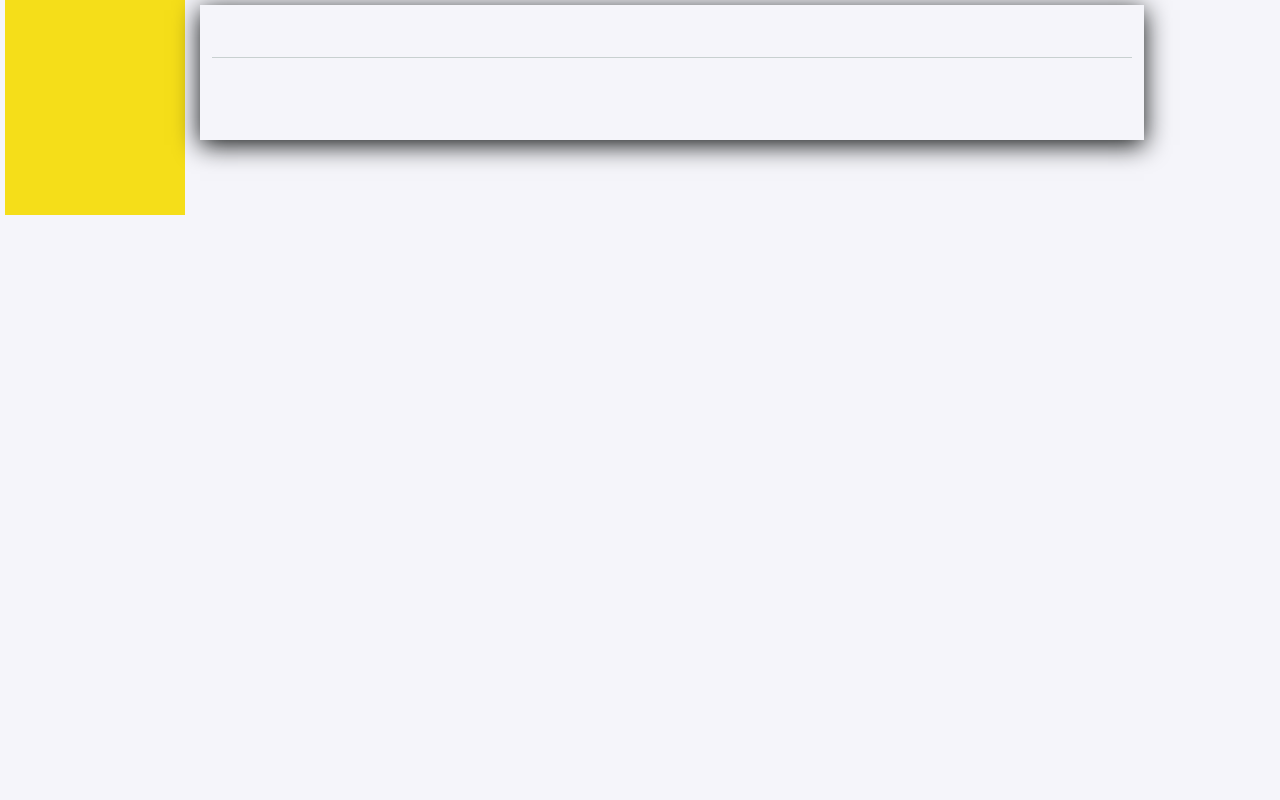
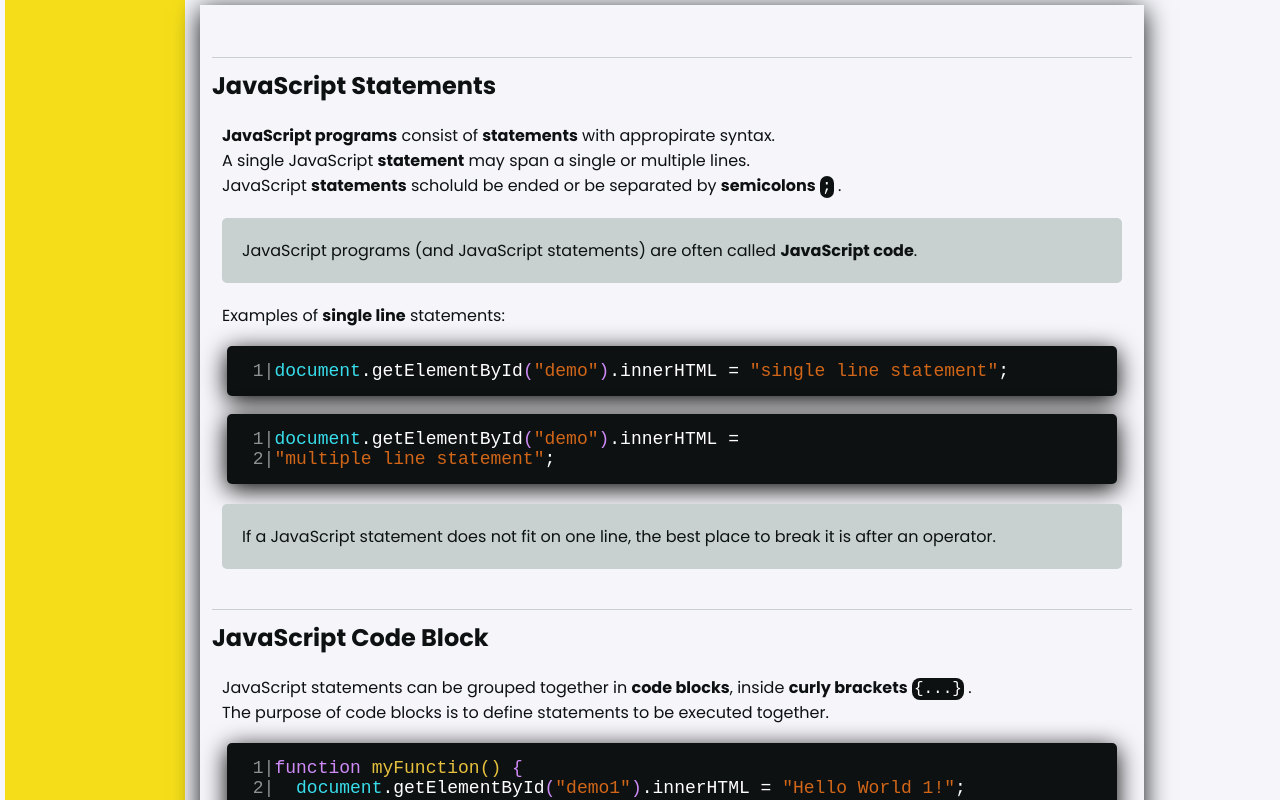
Before and after one commit to MateuszBryczek/Front-end_Template, a React (Create React App) app: page /JavaScript/JavaScriptBasics in a window 1280 px wide. Shown: the part 4740-5540 px from the top of the page. Before the commit the page ends 4955 px from the top, so only its background shows below. Built offline with nearby package versions, Linux system fonts and the light colour scheme.

Commit message:
added "JS Statements" content for JS Page1

```diff
--- a/src/features/JsPage/Pages/Page1.js
+++ b/src/features/JsPage/Pages/Page1.js
@@ -16,7 +16,7 @@ export const Page1 = () => (
         <Article>
             <SectionHeader>Writing JavaScript Code</SectionHeader>
 <Section>
-JavaScript codes should be writen inside the <Highlighted>&lt;script&gt;</Highlighted> element.
+JavaScript codes should be writen inside the <Highlighted>{`<script>`}</Highlighted> element.
 <CodeSpace>
 {`
 1|<script>
@@ -28,15 +28,15 @@ JavaScript codes should be writen inside the <Highlighted>&lt;script&gt;</Highli
 Old JavaScript examples may use a type attribute: <b>&lt;script type="text/javascript"&gt;</b> .
 The type attribute is not required. JavaScript is the default scripting language in HTML.
 </Hint>
-But where you should put the <Highlighted>&lt;script&gt;</Highlighted> element? It can be either placen in the <Highlighted>&lt;head&gt;</Highlighted> , in the <Highlighted>&lt;body&gt;</Highlighted> or both.
+But where you should put the <Highlighted>{`<script>`}</Highlighted> element? It can be either placen in the <Highlighted>{`<head>`}</Highlighted> , in the <Highlighted>{`<body>`}</Highlighted> or both.
 </Section>
 
 <SectionHeader>What's the defference?</SectionHeader>
 <Section>
-When the <Highlighted>&lt;script&gt;</Highlighted> is inside <Highlighted>&lt;head&gt;</Highlighted> , it loads before the content of the page loads. But when it's inside the <Highlighted>&lt;body&gt;</Highlighted> , it loads after the content of the page loads.<br/>
-It is recommended to put the <Highlighted>&lt;script&gt;</Highlighted> tag in the body when using internal JavaScript.
+When the <Highlighted>{`<script>`}</Highlighted> is inside <Highlighted>{`<head>`}</Highlighted> , it loads before the content of the page loads. But when it's inside the <Highlighted>{`<body>`}</Highlighted> , it loads after the content of the page loads.<br/>
+It is recommended to put the <Highlighted>{`<script>`}</Highlighted> tag in the body when using internal JavaScript.
 <Hint>
-Placing scripts at the bottom of the <Highlighted>&lt;body&gt;</Highlighted> element improves the display speed, because script interpretation slows down the display.
+Placing scripts at the bottom of the <Highlighted>{`<body>`}</Highlighted> element improves the display speed, because script interpretation slows down the display.
 </Hint>
 </Section>
 
@@ -44,7 +44,7 @@ Placing scripts at the bottom of the <Highlighted>&lt;body&gt;</Highlighted> ele
 <Section>
 A JavaScript <b>function</b> is a block of JavaScript code, that can be executed when "called" for.<br/>
 For example, a function can be called when an event occurs, like when the user clicks a button.
-<p>In this example, a JavaScript <b>function</b> is placed in the <Highlighted>&lt;body&gt;</Highlighted> section of an HTML page. The function is invoked (called) when a button is clicked:</p>
+<p>In this example, a JavaScript <b>function</b> is placed in the <Highlighted>{`<body>`}</Highlighted> section of an HTML page. The function is invoked (called) when a button is clicked:</p>
 <CodeSpace>
 {`
  1|<!DOCTYPE html>
@@ -77,7 +77,7 @@ There will be much more about functions and events later.
 JavaScript can also be placed in <b>external files</b>.<br />
 External scripts are practical when the same code is used in many different web pages.<br/>
 JavaScript files have the file name extension  of <Highlighted>.js</Highlighted> .
-To use an external script, put the name of the script file in the <Highlighted>src</Highlighted> (source) attribute of a <Highlighted>&lt;script&gt;</Highlighted> tag:
+To use an external script, put the name of the script file in the <Highlighted>src</Highlighted> (source) attribute of a <Highlighted>{`<script>`}</Highlighted> tag:
 <CodeSpace>
 {`
  1|function myFunction() {
@@ -90,9 +90,9 @@ To use an external script, put the name of the script file in the <Highlighted>s
  1|<script src="myScript.js"></script>
 `}
 </CodeSpace>
-You can place an external script reference in <Highlighted>&lt;head&gt;</Highlighted> or <Highlighted>&lt;body&gt;</Highlighted> as you like.
+You can place an external script reference in <Highlighted>{`<head>`}</Highlighted> or <Highlighted>{`<body>`}</Highlighted> as you like.
 <Hint>
-External scripts <b>cannot</b> contain <Highlighted>&lt;script&gt;</Highlighted> tags.
+External scripts <b>cannot</b> contain <Highlighted>{`<script>`}</Highlighted> tags.
 </Hint>
 </Section>
 
@@ -190,10 +190,52 @@ You can skip the <Highlighted>window</Highlighted> keyword.
 
         <ArticleHeader id="3">JavaScript Statements</ArticleHeader>
         <Article>
-<SectionHeader></SectionHeader>
+<SectionHeader>JavaScript Statements</SectionHeader>
 <Section>
+<b>JavaScript programs</b> consist of <b>statements</b> with appropirate syntax.<br/>
+A single JavaScript <b>statement</b> may span a single or multiple lines.<br/>
+JavaScript <b>statements</b> scholuld be ended or be separated by <b>semicolons</b> <Highlighted>;</Highlighted> .
+<Hint>JavaScript programs (and JavaScript statements) are often called <b>JavaScript code</b>.</Hint>
+Examples of <b>single line</b> statements:
+<CodeSpace>
+{`
+ 1|document.getElementById("demo").innerHTML = "single line statement";
+`}
+</CodeSpace>
+<CodeSpace>
+{`
+ 1|document.getElementById("demo").innerHTML =
+ 2|"multiple line statement";
+`}
+</CodeSpace>
+<Hint>
+If a JavaScript statement does not fit on one line, the best place to break it is after an operator.
+</Hint>
+</Section>
 
+<SectionHeader>JavaScript Code Block</SectionHeader>
+<Section>
+JavaScript statements can be grouped together in <b>code blocks</b>, inside <b>curly brackets</b> <Highlighted>{`{...}`}</Highlighted> .<br/>
+The purpose of code blocks is to define statements to be executed together.
+<CodeSpace>
+{`
+ 1|function myFunction() {
+ 2|  document.getElementById("demo1").innerHTML = "Hello World 1!";
+ 3|  document.getElementById("demo2").innerHTML = "Hello World 2!";
+ 4|}
+`}
+</CodeSpace>
 </Section>
+        </Article>
+
+        <ArticleHeader id="4">JavaScript Syntax</ArticleHeader>
+        <Article>
+
+        </Article>
+
+        <ArticleHeader id="5">JavaScript Variables</ArticleHeader>
+        <Article>
+
         </Article>
     </ArticleWrapper>
     </>
```
